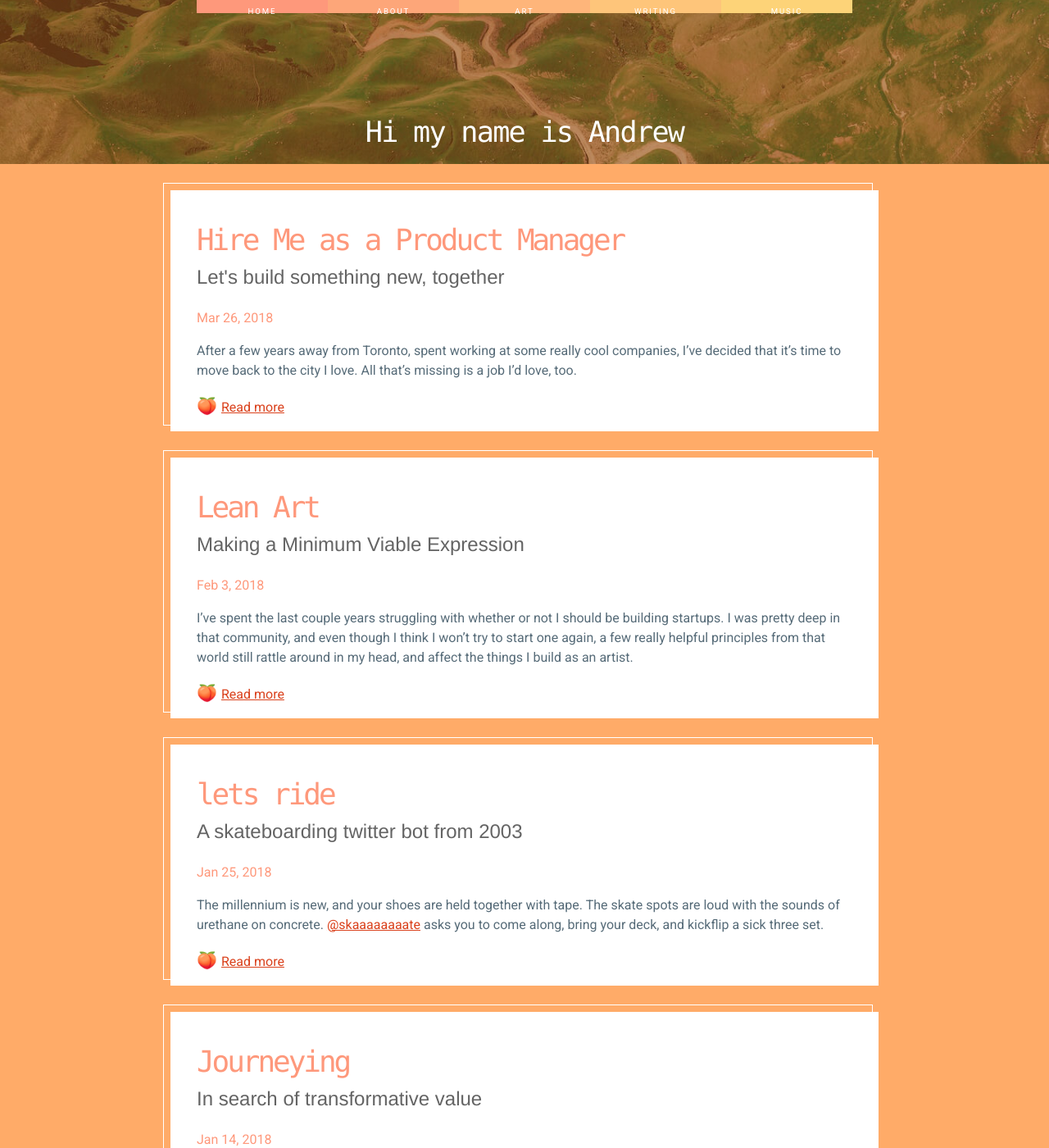
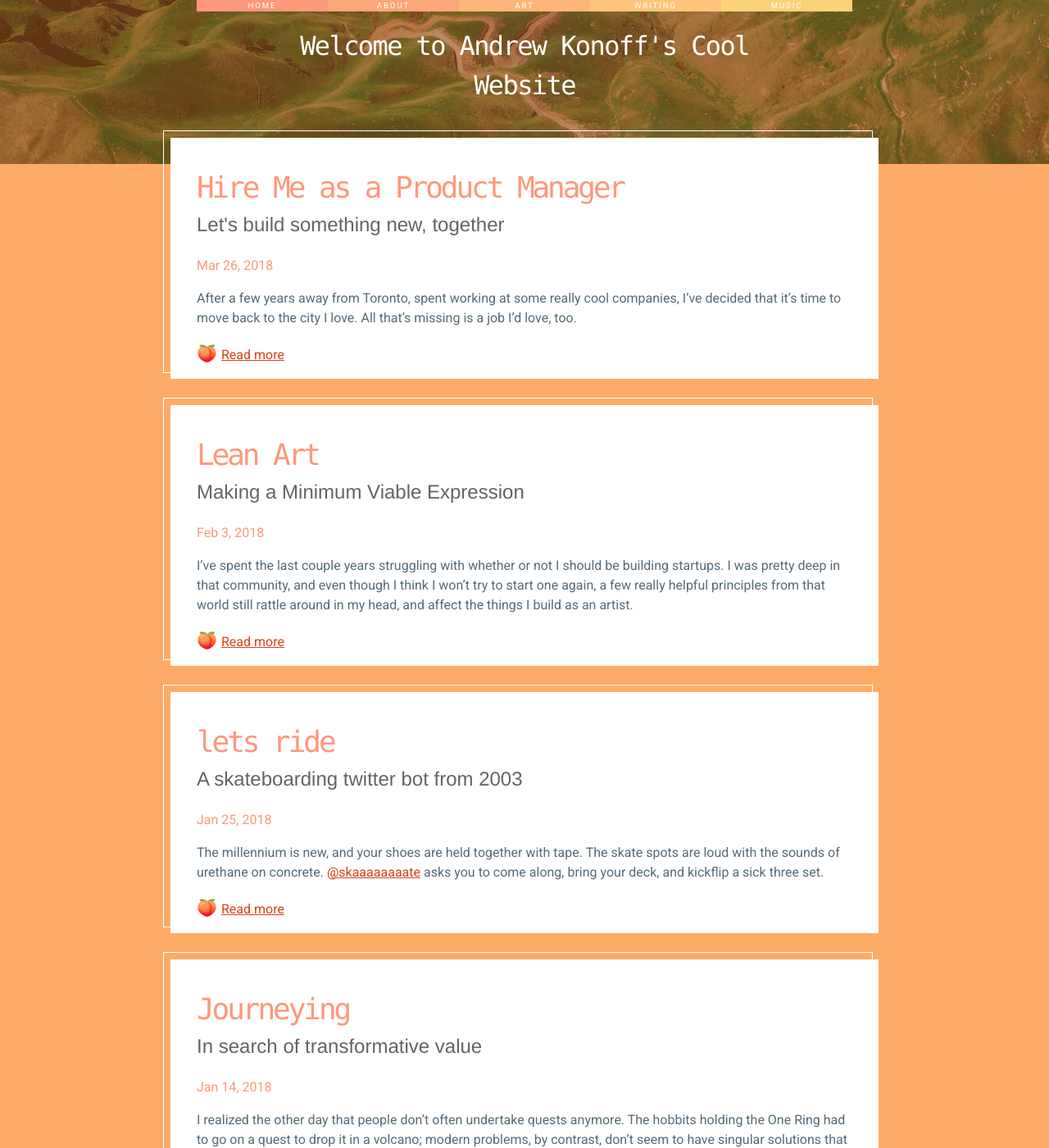
Before and after one commit to andkon/andkon.github.io, a Jekyll site: the page built from index.html, in a window 1280 px wide and 1400 px high. Shown: the whole window at 82% size. Built offline with Jekyll 4.4.1, drawn with Linux system fonts in a browser that asks for light colours; the list of posts is cut into pages by our own code.

Commit message:
Desktop header works

```diff
--- a/_includes/header.html
+++ b/_includes/header.html
@@ -1,14 +1,11 @@
-<header class="home-header-wrapper" id="hw">
 
-  <div class="home-header">
-    <div class="navbar">
-      <div class="navbar-item"><a class="header-link" href="">Home</a></div>
-      <div class="navbar-item"><a class="header-link" href="">About</a></div>
-      <div class="navbar-item"><a class="header-link" href="">Art</a></div>
-      <div class="navbar-item"><a class="header-link" href="">Writing</a></div>
-      <div class="navbar-item"><a class="header-link" href="">Music</a></div>
-    </div>
-    <h1>Hi my name is Andrew</h1>
-  </div>
-  <div class="top"></div>
-</header>
+<div class="navbar">
+  <a class="navbar-item header-link" href="/">Home</a>
+  <a class="navbar-item header-link" href="/about">About</a>
+  <a class="navbar-item header-link" href="/art">Art</a>
+  <a class="navbar-item header-link" href="/writing">Writing</a>
+  <a class="navbar-item header-link" href="https://soundcloud.com/young-keanu">Music</a>
+</div>
+<div class="home-header">
+  <h1>Welcome to Andrew Konoff's Cool Website</h1>
+</div>
--- a/_layouts/home.html
+++ b/_layouts/home.html
@@ -1,6 +1,8 @@
 ---
 layout: default
 ---
+<div class="wrap" id="wrap">
+
 {% include header.html %}
 
 <main class="page-content" aria-label="Content">
@@ -19,3 +21,4 @@ layout: default
 </main>
 {% include footer.html %}
 <p class="rss-subscribe">subscribe <a href="{{ "/feed.xml" | relative_url }}">via RSS</a></p>
+</div>
--- a/assets/js/homeheader.js
+++ b/assets/js/homeheader.js
@@ -1,8 +1,11 @@
-$(window).scroll(function(){
-    if ($(window).scrollTop() >= 150) {
-        $('#hw').addClass('fix-sticky');
-    }
-    else {
-        $('#hw').removeClass('fix-sticky');
-    }
+var wrap = $("#wrap");
+
+wrap.on("scroll", function(e) {
+
+  if (this.scrollTop > 147) {
+    wrap.addClass("fix-search");
+  } else {
+    wrap.removeClass("fix-search");
+  }
+
 });
--- a/assets/main.scss
+++ b/assets/main.scss
@@ -206,8 +206,6 @@ header {
 
 .home-header {
   /*background-image: url('images/header.png');*/
-  top: 0;
-  left: 0;
   width: 100%;
   background-image:
         linear-gradient(rgba(255,125,20,0.34), rgba(255,125,20,0.34)),
@@ -217,14 +215,20 @@ header {
   background-repeat: no-repeat;
   background-position: center center;
   text-align: center;
-  z-index: 2;
+  position: relative;
+  z-index: -2;
 
   h1 {
     margin-top: 0em;
     margin-bottom: 0em;
     padding-top: 1em;
-    font-size: 2.2em;
     letter-spacing: -0.05em;
+    font-family: "Menlo", "Fira Mono", monospace;
+    color: white;
+    font-size: 2.0em;
+    font-weight: 300;
+    max-width: 650px;
+    margin: auto;
   }
 
   h2 {
@@ -254,24 +258,36 @@ header {
   width: 800px;
   height: 100px;
   margin: auto;
-  bottom: 0;
-  left: auto;
-  right: auto;
-  display: flex;
-  align-items: flex-end;
-  position: relative;
+  top: 0;
+  left: 50%;
+  transform: translateX(-50%);
+  z-index: 3;
+  position: fixed;
 
-  > div {
+  a {
     display: inline-block;
     width: 20%;
-    height: 1em;
     padding: 0;
     position: absolute;
     top: 0px;
+    text-align: center;
+
+    &:hover {
+      background: #e81c4f;
+      color: white;
+    }
+
   }
 }
 
 .navbar-item {
+  color: white;
+  font-size: 0.6em;
+  letter-spacing: 0.2em;
+  text-transform: uppercase;
+  text-decoration: none;
+  transition: none 200ms ease-out;
+  transition-property: color, background;
   padding-top: 2em;
 
   &:nth-child(1) {
@@ -297,17 +313,6 @@ header {
 }
 
 .header-link {
-  color: white;
-  font-size: 0.6em;
-  letter-spacing: 0.2em;
-  padding: 2em 2em;
-  text-transform: uppercase;
-  text-decoration: none;
-  transition: none 200ms ease-out;
-  transition-property: color, background;
-  &:hover {
-    color: white;
-  }
 }
 
 .sticky {
@@ -415,8 +420,14 @@ header {
     transition: all 0.2s ease;
   }
 
+  &:first-child {
+    margin-top: -2em;
+  }
+
   &:hover:before {
-    top: 0;
+    // top: 0;
+    left: .5rem;
+    // right: -.5rem;
     background-color: #FE987B;
   }
 
```
